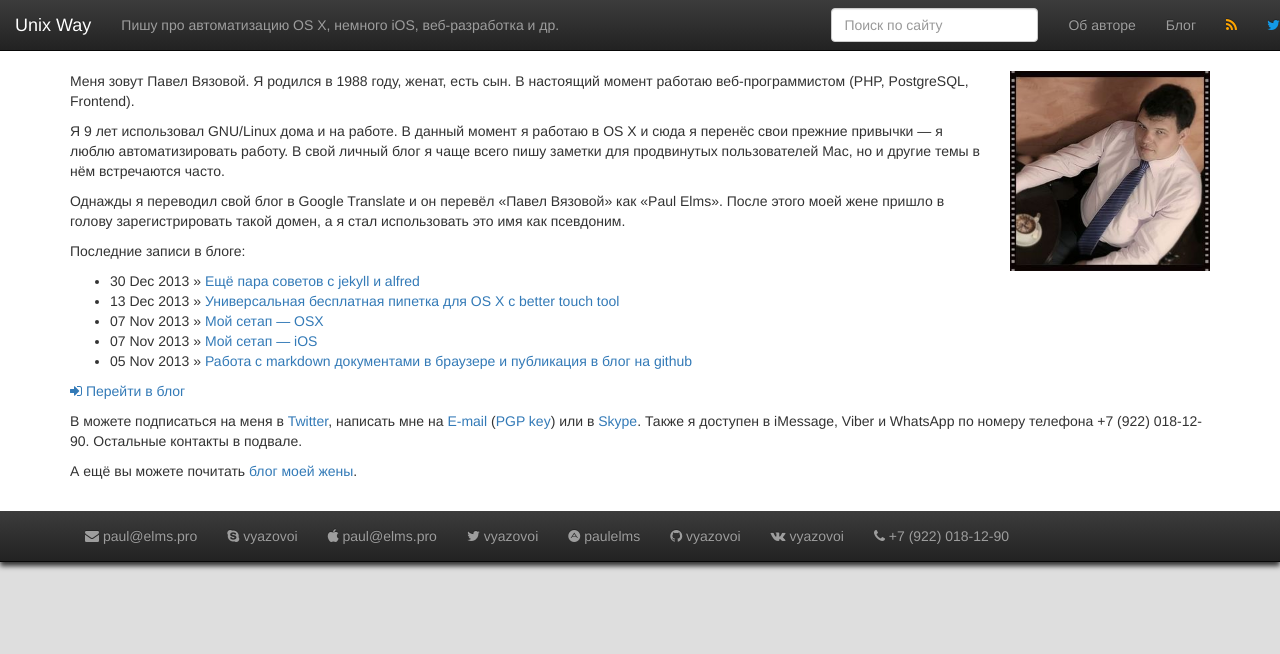
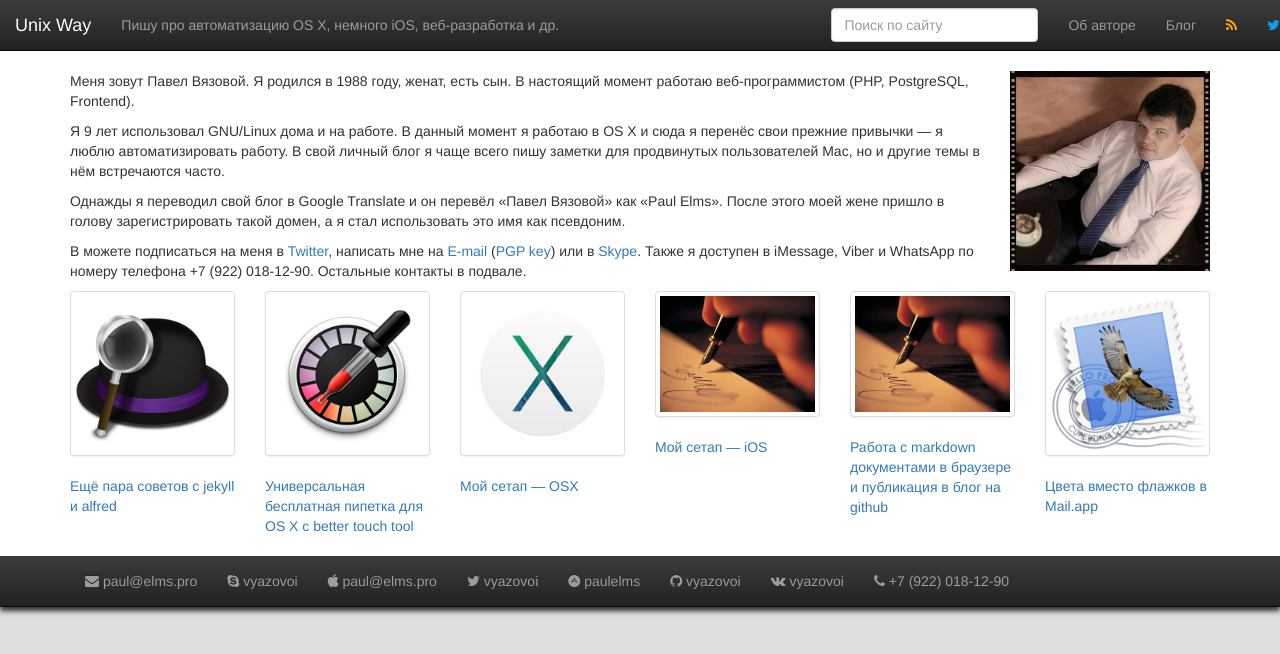
Before and after one commit to vyazovoi/vyazovoi.github.io, a Jekyll site: the page built from index.html, in a window 1280 px wide. Shown: the top 654 px of the page. Built offline with Jekyll 4.4.1, drawn with Linux system fonts in a browser that asks for light colours; nearby versions of some CDN libraries; Markdown is read by kramdown in place of the engine named in the settings; comment, search, counter and statistics services are not loaded.

Commit message:
thumbnails постов на главной

```diff
--- a/_includes/head.html
+++ b/_includes/head.html
@@ -15,6 +15,8 @@
     <link type="text/css" rel="stylesheet" href="//cdn.jsdelivr.net/fontawesome/4.0.1/css/font-awesome.min.css" />
 
     <link type="text/css" rel="stylesheet" href="//cdn.jsdelivr.net/fancybox/2.1.5/jquery.fancybox.css" />
+
+    <script type="text/javascript" src="//cdn.jsdelivr.net/jquery/2.0.3/jquery.min.js"></script>
 
     <!--[if lt IE 9]>
       <script src="//cdn.jsdelivr.net/html5shiv/3.6.2/html5shiv.js"></script>
--- a/index.html
+++ b/index.html
@@ -17,21 +17,28 @@ layout: default
 </p>
 
 <p>
-	Последние записи в блоге:
-
-	<ul>
-		{% for post in site.posts limit:5 %}
-	  		<li><span>{{ post.date | date_to_string }}</span> &raquo; <a href="{{ post.url }}">{{ post.title }}</a></li>
-		{% endfor %}
-	</ul>
-
-	<a href="/blog/"><i class="fa fa-sign-in"></i> Перейти в блог</a>
-</p>
-
-<p>
 	В можете подписаться на меня в <a href="">Twitter</a>, написать мне на <a href="mailto:paul@elms.pro">E-mail</a> (<a href="/files/64D95937.asc">PGP key</a>) или в <a href="skype:vyazovoi?chat">Skype</a>. Также я доступен в iMessage, Viber и WhatsApp по номеру телефона +7 (922) 018-12-90. Остальные контакты в подвале.
 </p>
 
-<p>
+<!--<p>
 	А ещё вы можете почитать <a href="http://marina.elms.pro">блог моей жены</a>.
-</p>
+</p>-->
+
+<!--<p>
+	<h4>Последние записи в <a href="/blog/">блоге <i class="fa fa-sign-in"></i></a></h4>
+</p>-->
+
+<div class="row">
+	{% for post in site.posts limit:6 %}
+	<div class="col-xs-6 col-sm-3 col-md-2 col-lg-2 slider" ontouchstart="this.classList.toggle('hover');">
+		<a href="{{ post.url }}" title="{{ post.title }}" class="thumbnail">
+			{% if post.icon %}<img src="/images/articles/{{ post.icon }}" alt="{{ post.title }}">{% endif %}
+		</a>
+		<div class="caption">
+			<a href="{{ post.url }}" title="{{ post.title }}">{{ post.title }}</a>
+		</div>
+	</div>
+	{% endfor %}
+</div>
+
+<div class="clearfix"></div>
```
